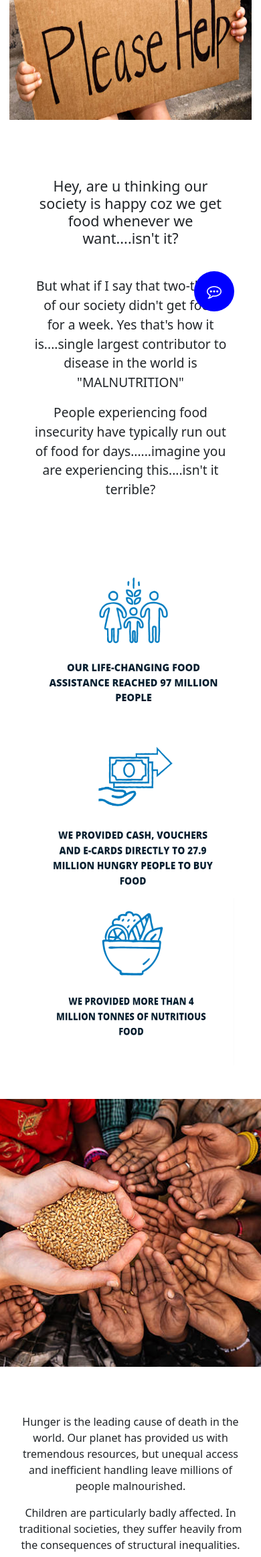
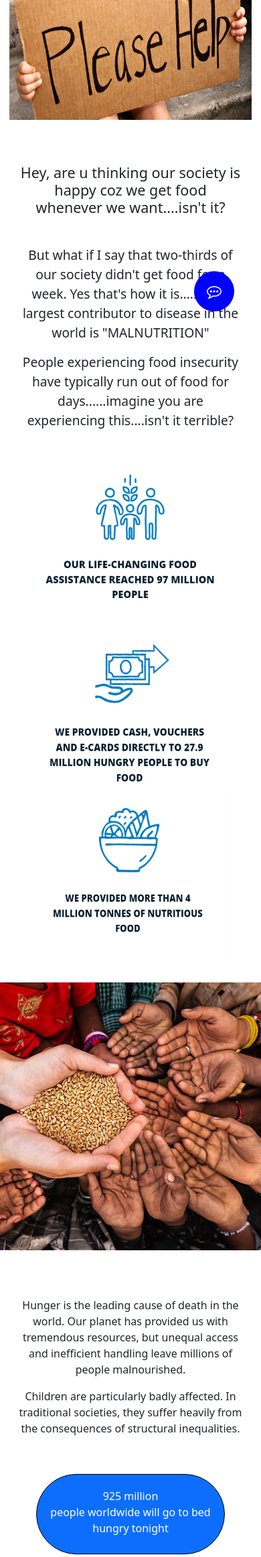
Before and after one commit to kapilmundada21/nohunger, a PHP site: page /annapurna/ in a window 390 px wide. Shown: the part 349-2674 px from the top of the page at 67% size. Run offline with PHP 8.4, Linux system fonts and the light colour scheme; some libraries are stand-ins or nearby versions.

Commit message:
live changes

```diff
--- a/css/aboutus.css
+++ b/css/aboutus.css
@@ -180,4 +180,7 @@
     .mission hr{
         width:60%;
     }
+    .mission .right{
+        padding: 20px;
+    }
 }
--- a/css/index.css
+++ b/css/index.css
@@ -17,14 +17,13 @@ body{
 }
 .content1 .content1img{
     display: block;
-    margin-top: 50px;
 }
 .content2{
     font-size: 1em;
     display: flex;
     justify-content: space-between;
     align-content: center;
-    padding: 80px;
+    padding: 50px 80px 50px 80px;
     flex-wrap: wrap;
     text-align: center;
 }
@@ -34,8 +33,10 @@ body{
     margin-bottom: 30px;
 }
 .content2 .right{
-    margin-bottom: 30px;
-    padding: 40px;
+    height: 120px;
+    margin-top: 20px;
+    text-align: center;
+    padding: 20px;
     border: 1px solid black;
     border-radius: 100px;
     background-color: #0d6efd;
@@ -162,9 +163,17 @@ body{
     }
     .content1{
         margin-top: 20px;
-        padding: 50px;
+        padding: 30px;
+    }
+    .content2 .right{
+        margin-top: 10px;
+        margin-bottom: 10px;
+        border: 0.5px solid black;
     }
     .block_content_left{
         padding: 50px;
     }
+    .block_content_right{
+        padding: 50px;
+    }
 }
--- a/css/supportus.css
+++ b/css/supportus.css
@@ -108,4 +108,7 @@
     .block_content_left{
         padding: 50px;
     }
+    .block_content_right{
+        padding: 50px;
+    }
 }
--- a/login.php
+++ b/login.php
@@ -56,7 +56,7 @@
 					</div>
 
 					<div class="text-center p-t-136">
-						<a class="txt2" href="registration.html">
+						<a class="txt2" href="registration.php">
 							Create your Account
 							<i class="fa fa-long-arrow-right m-l-5" aria-hidden="true"></i>
 						</a>
--- a/other/footer.php
+++ b/other/footer.php
@@ -5,14 +5,24 @@
     <meta name="viewport" content="width=device-width, initial-scale=1">
     <link href="https://cdn.jsdelivr.net/npm/bootstrap@5.1.3/dist/css/bootstrap.min.css" rel="stylesheet" integrity="sha384-1BmE4kWBq78iYhFldvKuhfTAU6auU8tT94WrHftjDbrCEXSU1oBoqyl2QvZ6jIW3" crossorigin="anonymous">
     <style>
-        .site-footer{
-            padding: 100px;
-            background-color: #2B2E33;
-            color: white;
+        .site-footer {
+          padding: 100px;
+          background-color: #2B2E33;
+          color: white;
         }
-        .site-footer a{
+        .site-footer a {
             color: lightgray;
             text-decoration: none;
+        }
+        @media only screen and (max-width: 400px) {
+          .site-footer {
+            padding: 5%;
+            padding-top: 50px;
+            text-align: center;
+          }
+          .dropdown {
+            margin-top: 20px;
+          }
         }
     </style>
 </head>
```
